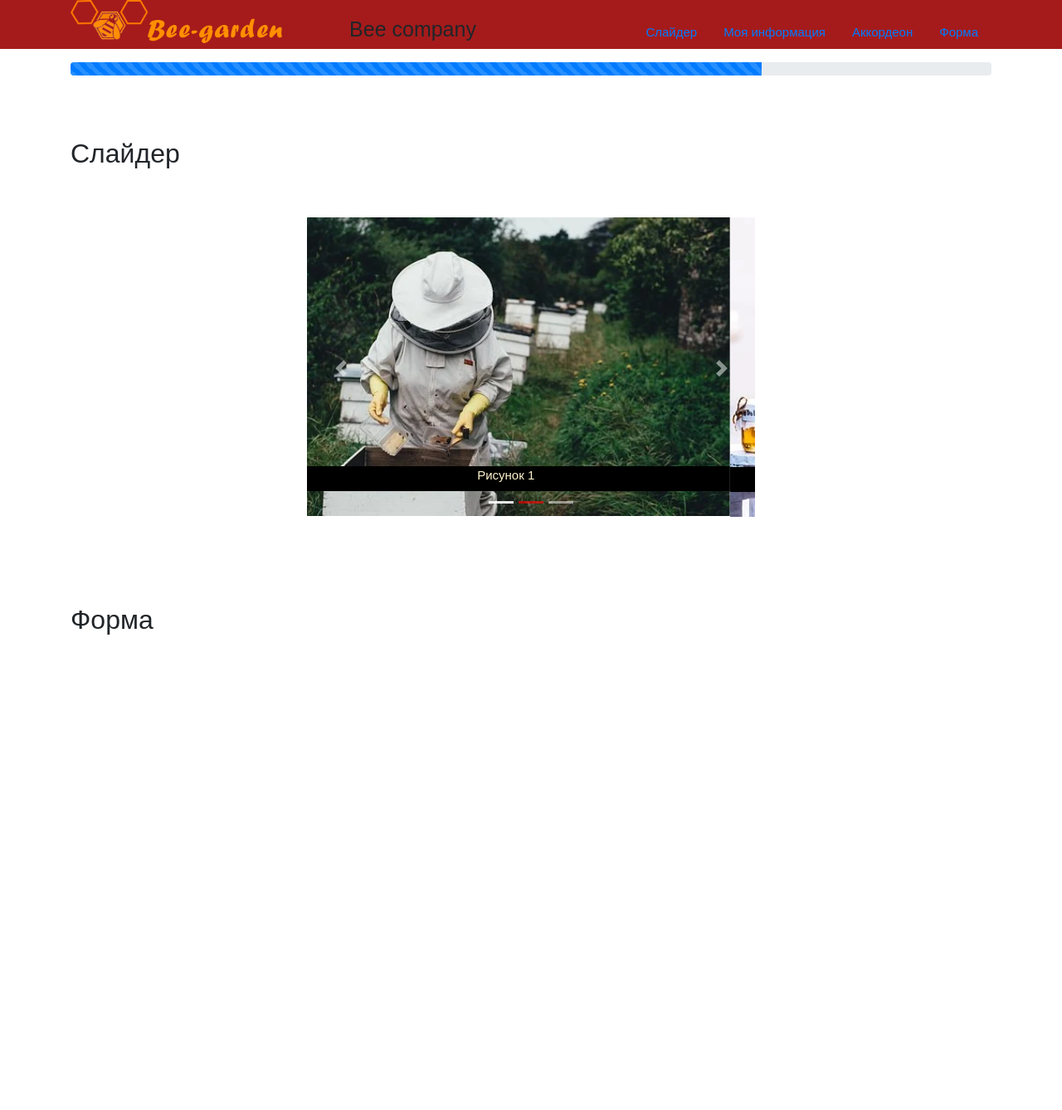
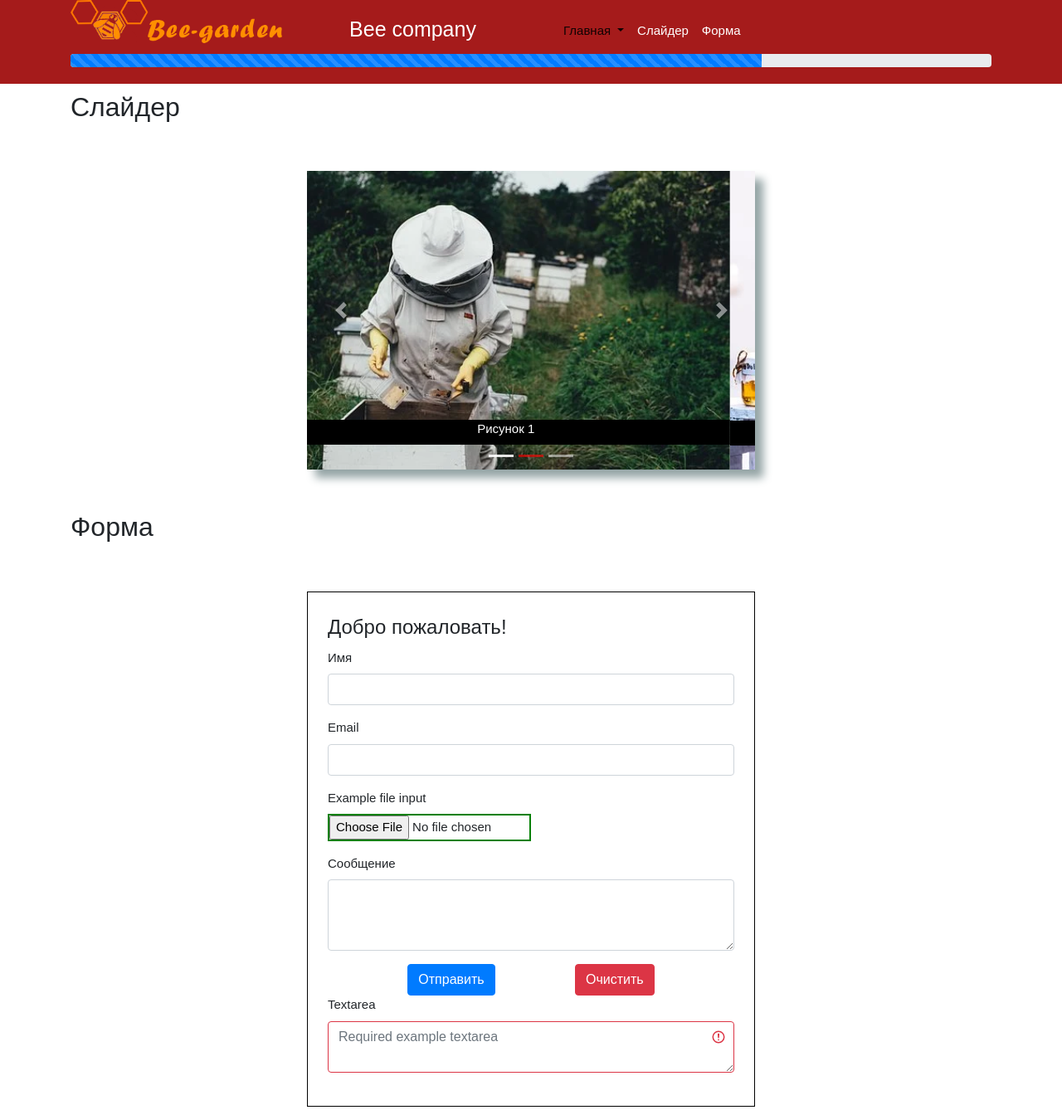
Before and after one commit to YaroslavTsybukh/NIX-homeworks, a website: page Homework-Bootstrap/site/index.html in a window 1280 px wide. Shown: the whole page at 83% size. Before the commit the page ends 800 px from the top, so only its background shows below. Drawn offline with nearby package versions, Linux system fonts and the light colour scheme.

Commit message:
form is almost ready

```diff
--- a/Homework-Bootstrap/site/index.html
+++ b/Homework-Bootstrap/site/index.html
@@ -22,29 +22,31 @@
                 <h1>Bee company</h1>
             </div>
             <div class="col-xl-6">
-                <nav>
-                    <ul class="nav justify-content-end">
+                <nav class="navbar navbar-expand-lg navbar-light bg-light justify-content-end">
+                    <button class="navbar-toggler" type="button" data-toggle="collapse" data-target="#navbarNavDropdown" aria-controls="navbarNavDropdown" aria-expanded="false" aria-label="Toggle navigation">
+                        <span class="navbar-toggler-icon"></span>
+                    </button>
+                    <div class="collapse navbar-collapse" id="navbarNavDropdown">
+                        <ul class="navbar-nav">
+                            <li class="nav-item dropdown active">
+                                <a class="nav-link dropdown-toggle" href="#" id="navbarDropdownMenuLink" role="button" data-toggle="dropdown" aria-haspopup="true" aria-expanded="false">
+                                    Главная
+                                </a>
+                                <div class="dropdown-menu" aria-labelledby="navbarDropdownMenuLink">
+                                    <a class="dropdown-item" href="#">Аккордион</a>
+                                </div>
+                            </li>
                             <li class="nav-item">
                                 <a class="nav-link" href="#">Слайдер</a>
-                        </li>
-                        <li class="nav-item">
-                            <a class="nav-link" href="#">Моя информация</a>
-                        </li>
-                        <li class="nav-item">
-                            <a class="nav-link" href="#">Аккордеон</a>
                             </li>
                             <li class="nav-item">
                                 <a class="nav-link" href="#">Форма</a>
                             </li>
                         </ul>
+                    </div>
                 </nav>
             </div>
         </div>
-    </div>
-</header>
-<main>
-    <section id="progress-bar">
-        <div class="container">
         <div class="row">
             <div class="col-xl-12">
                 <div class="progress">
@@ -53,8 +55,9 @@
             </div>
         </div>
     </div>
-    </section>
-    <section>
+</header>
+<main>
+    <section id="slider-section">
         <div class="container">
             <div class="row">
                 <div class="col-xl-12">
@@ -63,6 +66,7 @@
             </div>
             <div class="row">
                 <div class="col-xl-6 mx-auto">
+                    <div class="block-slider">
                         <div id="carouselExampleIndicators" class="carousel slide" data-ride="carousel">
                             <ol class="carousel-indicators">
                                 <li data-target="#carouselExampleIndicators" data-slide-to="0" class="active"></li>
@@ -101,8 +105,9 @@
                     </div>
                 </div>
             </div>
+        </div>
     </section>
-    <section>
+    <section id="form-section">
         <div class="container">
             <div class="row">
                 <div class="col-xl-12">
@@ -111,7 +116,67 @@
             </div>
             <div class="row">
                 <div class="col-xl-6 mx-auto">
+                    <form>
+                        <fieldset>
+                            <legend>Добро пожаловать!</legend>
+                            <div class="form-group">
+                                <label for="exampleInputName1">Имя</label>
+                                <input type="text" pattern="^[А-Яа-яЁё\s]+$" title="Введите любое слово на русском , включая пробелы" class="form-control" id="exampleInputName1" required>
+                            </div>
+                            <div class="form-group">
+                                <label for="exampleInputEmail1">Email</label>
+                                <input type="email" class="form-control" id="exampleInputEmail1" aria-describedby="emailHelp" required>
+                            </div>
+                            <div class="form-group">
+                                <label for="exampleFormControlFile1">Example file input</label>
+                                <input type="file" class="form-control-file w-50" id="exampleFormControlFile1">
+                            </div>
+                            <div class="form-group">
+                                <label for="exampleFormControlTextarea1">Сообщение</label>
+                                <textarea class="form-control" id="exampleFormControlTextarea1" rows="3"></textarea>
+                            </div>
+                            <div class="form-button">
+                                <button type="submit" class="btn btn-primary" data-toggle="modal" data-target="#staticBackdrop">Отправить</button>
+                                <button type="reset" class="btn btn-danger">Очистить</button>
+                            </div>
 
+
+                            <form data-toggle="validator" class="was-validated">
+                                <div class="mb-3">
+                                    <label for="validationTextarea">Textarea</label>
+                                    <textarea class="form-control is-invalid" id="validationTextarea" placeholder="Required example textarea" required></textarea>
+
+                                    <div class="valid-feedback">
+                                        All good.
+                                    </div>
+                                </div>
+
+
+
+
+
+                            </form>
+                        </fieldset>
+                    </form>
+                    <div class="modal fade" id="staticBackdrop" data-backdrop="static" data-keyboard="false" tabindex="-1" aria-labelledby="staticBackdropLabel" aria-hidden="true">
+                        <div class="modal-dialog">
+                            <div class="modal-content">
+                                <div class="modal-header">
+                                    <h5 class="modal-title" id="staticBackdropLabel">Вы хотите сохранить свои данные?</h5>
+                                    <button type="button" class="close" data-dismiss="modal" aria-label="Close">
+                                        <span aria-hidden="true">&times;</span>
+                                    </button>
+                                </div>
+                                <div class="modal-body">
+                                    ...
+                                </div>
+                                <div class="modal-footer">
+                                    <button type="button" class="btn btn-success">Да</button>
+                                    <button type="button" class="btn btn-warning">Нет</button>
+                                </div>
+                            </div>
+                        </div>
+                    </div>
                 </div>
             </div>
         </div>
--- a/Homework-Bootstrap/site/sass/main.sass
+++ b/Homework-Bootstrap/site/sass/main.sass
@@ -1,6 +1,9 @@
 @import "fonts"
+$white: #ffffff
+$red: #ff0000
 %marginTop
   margin-top: 20px
+
 *
   padding: 0
 body
@@ -16,31 +19,53 @@ header
 h1
   font-size: 25px
   text-align: center
+  color: $white
   @extend %marginTop
 nav
-  @extend %marginTop
+  margin-top: 10px
+.navbar-light .navbar-nav .nav-link
+  color: $white
+.bg-light
+  background-color: #a51b1b !important
 img[src="img/logo.png"]
   width: 100%
-
-/*Progress Bar*/
-.progress,h2
-  margin-top: 75px
+.progress
+  margin-bottom: 20px
+#slider-section
+  padding-top: 110px
 
 /*Carousel*/
+.block-slider
+  box-shadow: 10px 10px 10px rgba(149, 165, 166, 1)
 .carousel
-  margin-top: 50px
-.carousel-indicators
-  .active
-    background-color: red
+  margin: 50px 0 50px 0
+  &-item
+    height: 360px
+  &-indicators
+    bottom: -11px
+    .active
+      background-color: $red
 img[src="img/first.jpg"] + div,img[src="img/second.jpg"] + div,img[src="img/third.jpg"]  + div
   background: #000000
   position: relative
-  bottom: 60px;
-  height: 30px;
+  bottom: 60px
+  height: 30px
   text-align: center
   p
-    color: #fff3cd
-.carousel-indicators
-  bottom: 20px
+    color: $white
 .carousel-control-prev,.carousel-control-next
-  height: 93%;
+  height: 93%
+
+/*Form*/
+form
+  border: 1px solid #000000
+  padding: 24px
+  @extend .carousel
+input:valid
+  border: 2px solid green
+.form-button
+  display: flex
+  justify-content: space-evenly
+.modal-dialog
+  top: calc(50% - 150px)
+  position: relative
```
Also changed, not shown: Homework-Bootstrap/site/css/main.min.css, 1 other file. Lines whose indentation alone changed are shown as unchanged.
